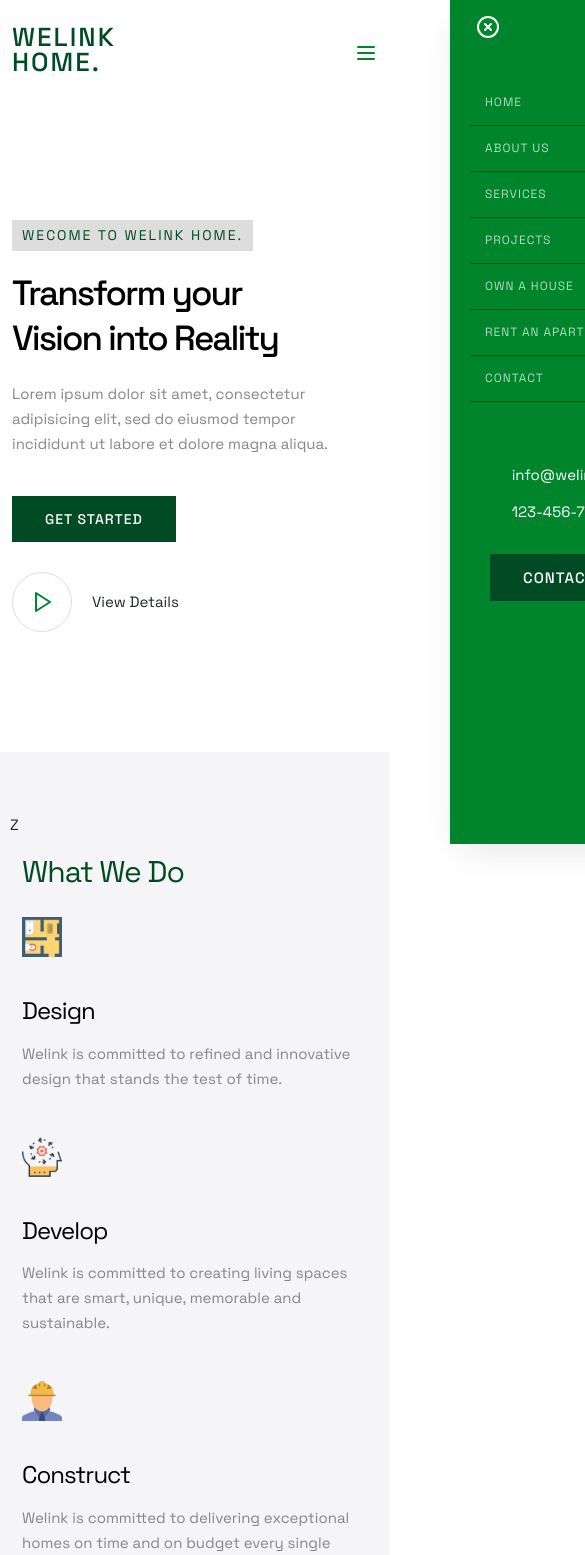
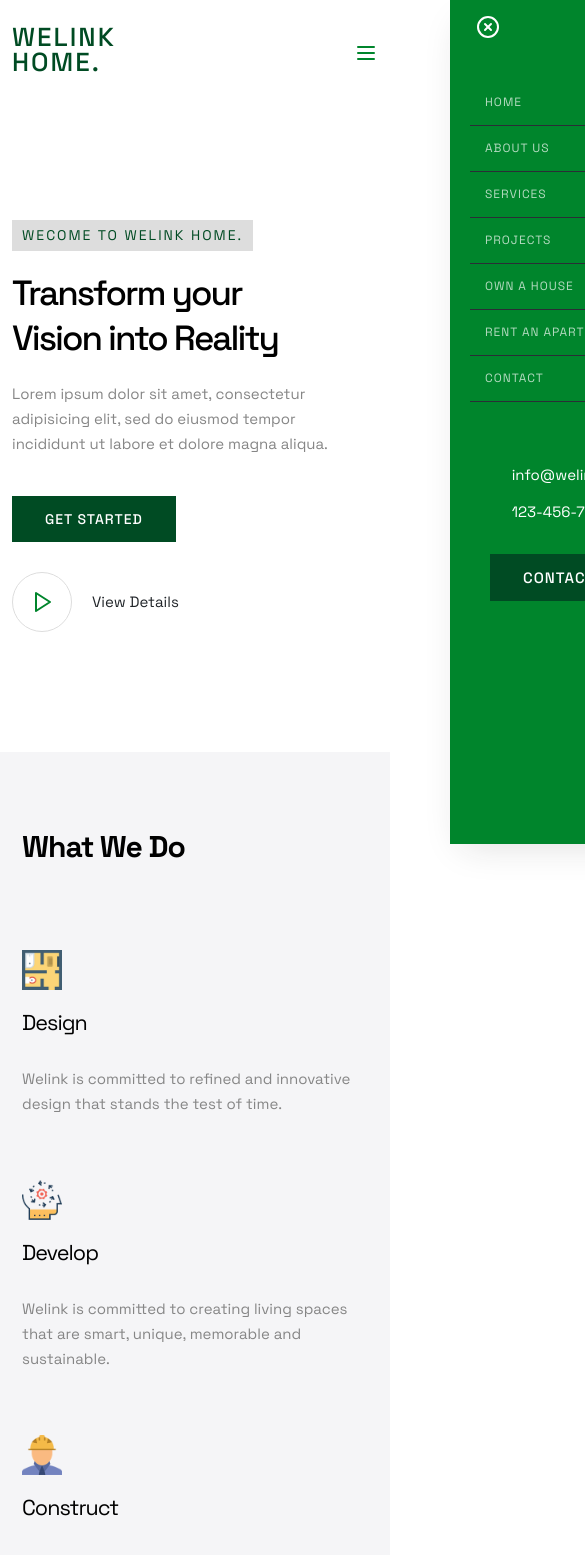
Before and after one commit to kajugadaniels/sell-house-django-reactjs, a React (Vite) app in the folder client/: page / in a window 390 px wide. Shown: the top 1555 px of the page, 585 px wide, since content can reach past the window. Built offline with nearby package versions, Linux system fonts and the light colour scheme; a web font is replaced by a local one.

Commit message:
New changes

```diff
--- a/client/src/user/pages/Home.jsx
+++ b/client/src/user/pages/Home.jsx
@@ -9,46 +9,62 @@ const Home = () => {
         <>
             <Hero />
 
-            <div id="feature-2" className="feature-area gray-bg section-padding pb-100">Z
+            <div className="pt-12 pb-12 gray-bg feature-section section-padding">
                 <div className="container">
-                    <div className='row'>
+                    <div className="row gx-5">
+                        <div className="col-xl-5 col-lg-4">
                             <div className="section-title text-low">
                                 <div>
-                                <h2>What We Do</h2>
+                                    <h2 className='text-black fw-bold'>What We Do</h2>
                                 </div>
                             </div>
                         </div>
-                    <div className="row">
-                        <div className="col-xl-4 col-lg-4 col-md-4 wow fadeInUp animated">
+                        <div className="col-xl-7 col-lg-8">
+                            <div className="row gy-5 feature-wrap">
+                                <div className="col-xl-6 col-lg-6 col-md-6 col-sm-6 wow fadeInUp animated" data-wow-delay=".2s">
                                     <div className="single-feature-item">
-                                <div className="feature-icon">
-                                    <img src={Design} alt="" />
+                                        <div className="single-feat-inner">
+                                            <div className="icon-wrap">
+                                                <img src={Design} alt="Design" />
                                             </div>
-                                <div className="feature-content">
-                                    <h5>Design</h5>
-                                    <p>Welink is committed to refined and innovative design that stands the test of time.</p>
+                                            <div className="service-title">
+                                                <h4>Design</h4>
                                             </div>
                                         </div>
-                        </div>
-                        <div className="col-xl-4 col-lg-4 col-md-4 wow fadeInUp animated">
-                            <div className="single-feature-item">
-                                <div className="feature-icon">
-                                    <img src={Develop} alt="" />
-                                </div>
-                                <div className="feature-content">
-                                    <h5>Develop</h5>
-                                    <p>Welink is committed to creating living spaces that are smart, unique, memorable and sustainable.</p>
+                                        <p>
+                                            Welink is committed to refined and innovative design that stands the test of time.
+                                        </p>
                                     </div>
                                 </div>
+                                <div className="col-xl-6 col-lg-6 col-md-6 col-sm-6 wow fadeInUp animated" data-wow-delay=".4s">
+                                    <div className="single-feature-item">
+                                        <div className="single-feat-inner">
+                                            <div className="icon-wrap">
+                                                <img src={Develop} alt="Develop" />
                                             </div>
-                        <div className="col-xl-4 col-lg-4 col-md-4 wow fadeInUp animated">
+                                            <div className="service-title">
+                                                <h4>Develop</h4>
+                                            </div>
+                                        </div>
+                                        <p>
+                                            Welink is committed to creating living spaces that are smart, unique, memorable and sustainable.
+                                        </p>
+                                    </div>
+                                </div>
+                                <div className="col-xl-6 col-lg-6 col-md-6 col-sm-6 wow fadeInUp animated" data-wow-delay=".6s">
                                     <div className="single-feature-item">
-                                <div className="feature-icon">
-                                    <img src={Construct} alt="" />
+                                        <div className="single-feat-inner">
+                                            <div className="icon-wrap">
+                                                <img src={Construct} alt="Construct" />
                                             </div>
-                                <div className="feature-content">
-                                    <h5>Construct</h5>
-                                    <p>Welink is committed to delivering exceptional homes on time and on budget every single time.</p>
+                                            <div className="service-title">
+                                                <h4>Construct</h4>
+                                            </div>
+                                        </div>
+                                        <p>
+                                            Welink is committed to delivering exceptional homes on time and on budget every single time.
+                                        </p>
+                                    </div>
                                 </div>
                             </div>
                         </div>
@@ -72,7 +88,7 @@ const Home = () => {
                         <div className="col-xl-6 col-lg-6">
                             <div className="about-content-wrapper wow fadeInUp animated">
                                 <div className="section-title text-low">
-                                    <h2 className='text-black'>About WeLink Home</h2>
+                                    <h2 className='text-black fw-bold'>About WeLink Home</h2>
                                 </div>
                                 <div className="p-animation">
                                     <p>
@@ -86,34 +102,100 @@ const Home = () => {
                 </div>
             </div>
 
-            <div className="project-area gray-bg section-padding">
+            <div className="feature_slider_wrap gray-bg border-top border-bottom pt-60 pb-60">
+                <div className="feature_item">
+                    <h2>
+                        <img src="https://capricorn-theme.com/html/architon/assets/img/asterisk-dark.png" alt="feat-icon" />
+                        Design for Sustainability
+                    </h2>
+                    <h2 className="stroke">
+                        <img src="https://capricorn-theme.com/html/architon/assets/img/asterisk-dark.png" alt="feat-icon" />
+                        Innovative Design
+                    </h2>
+                    <h2>
+                        <img src="https://capricorn-theme.com/html/architon/assets/img/asterisk-dark.png" alt="feat-icon" />
+                        Experienced Team
+                    </h2>
+                    <h2 className="stroke">
+                        <img src="https://capricorn-theme.com/html/architon/assets/img/asterisk-dark.png" alt="feat-icon" />
+                        Honesty & Integrity
+                    </h2>
+                    <h2>
+                        <img src="https://capricorn-theme.com/html/architon/assets/img/asterisk-dark.png" alt="feat-icon" />
+                        24/7 Accessibility
+                    </h2>
+                    <h2 className="stroke">
+                        <img src="https://capricorn-theme.com/html/architon/assets/img/asterisk-dark.png" alt="feat-icon" />
+                        Quality Craftsmanship
+                    </h2>
+                </div>
+            </div>
+
+            <div className="team-section section-padding pb-90">
                 <div className="container">
-                    <div className="row justify-content-center">
-                        <div className="text-center col-xl-7 col-lg-7 col-md-9">
-                            <div className="section-title">
-                                <h2>Discover our latest projects</h2>
+                    <div className="row border-bottom">
+                        <div className="col-xl-7 col-lg-7">
+                            <div className="section-title text-low">
+                                <h2 className='text-black fw-bold'>
+                                    Discover our <br /> latest projects
+                                </h2>
                             </div>
+                        </div>
+                        <div className="col-xl-5 col-lg-5">
+                            <div className="right-content text-lg-end">
                                 <p>
                                     Combine our knowledge, experience and award-winning designs with the dedicated in-house construction team, we put smiles on the faces of all our satisfied customers.
                                 </p>
-                            <Link to='/projects'>
-                                <h6>See More</h6>
-                            </Link>
                             </div>
                         </div>
                     </div>
-
-                <div className="container-fluid">
-                    <div className="grid grid-cols-4 gap-4 mt-10 project-grid">
-                        {/* Project Item 1 */}
-                        <div className="bg-cover single-project-item" style={{ backgroundImage: "url('https://capricorn-theme.com/html/architon/assets/img/project/project-details/project-details.jpg')" }}>
-                            <div className="project-inner">
-                                <a href="#" className="project-icon">
-                                    <Plus className="las la-plus" />
-                                </a>
-                                <div className="hover-info">
-                                    <h4>Name Residence</h4>
+                    <div className="mt-40 row gx-5">
+                        <div className="col-xl-4 col-lg-4 col-md-4 col-sm-6">
+                            <div className="single-team-wrap">
+                                <img src="https://capricorn-theme.com/html/architon/assets/img/project/project-details/project-details.jpg" alt="" />
+                                <div className="team-info">
+                                    <span>
+                                        Location
+                                    </span>
+                                    <span>
+                                        Name Residence
+                                    </span>
                                 </div>
+                                <p className="designation">
+                                    Price: 400 RWF
+                                </p>
+                            </div>
+                        </div>
+                        <div className="col-xl-4 col-lg-4 col-md-4 col-sm-6">
+                            <div className="single-team-wrap">
+                                <img src="https://capricorn-theme.com/html/architon/assets/img/project/project-details/project-details.jpg" alt="" />
+                                <div className="team-info">
+                                    <span>
+                                        Location
+                                    </span>
+                                    <span>
+                                        Name Residence
+                                    </span>
+                                </div>
+                                <p className="designation">
+                                    Price: 400 RWF
+                                </p>
+                            </div>
+                        </div>
+                        <div className="col-xl-4 col-lg-4 col-md-4 col-sm-6">
+                            <div className="single-team-wrap">
+                                <img src="https://capricorn-theme.com/html/architon/assets/img/project/project-details/project-details.jpg" alt="" />
+                                <div className="team-info">
+                                    <span>
+                                        Location
+                                    </span>
+                                    <span>
+                                        Name Residence
+                                    </span>
+                                </div>
+                                <p className="designation">
+                                    Price: 400 RWF
+                                </p>
                             </div>
                         </div>
                     </div>
```
Lines whose indentation alone changed are shown as unchanged.
